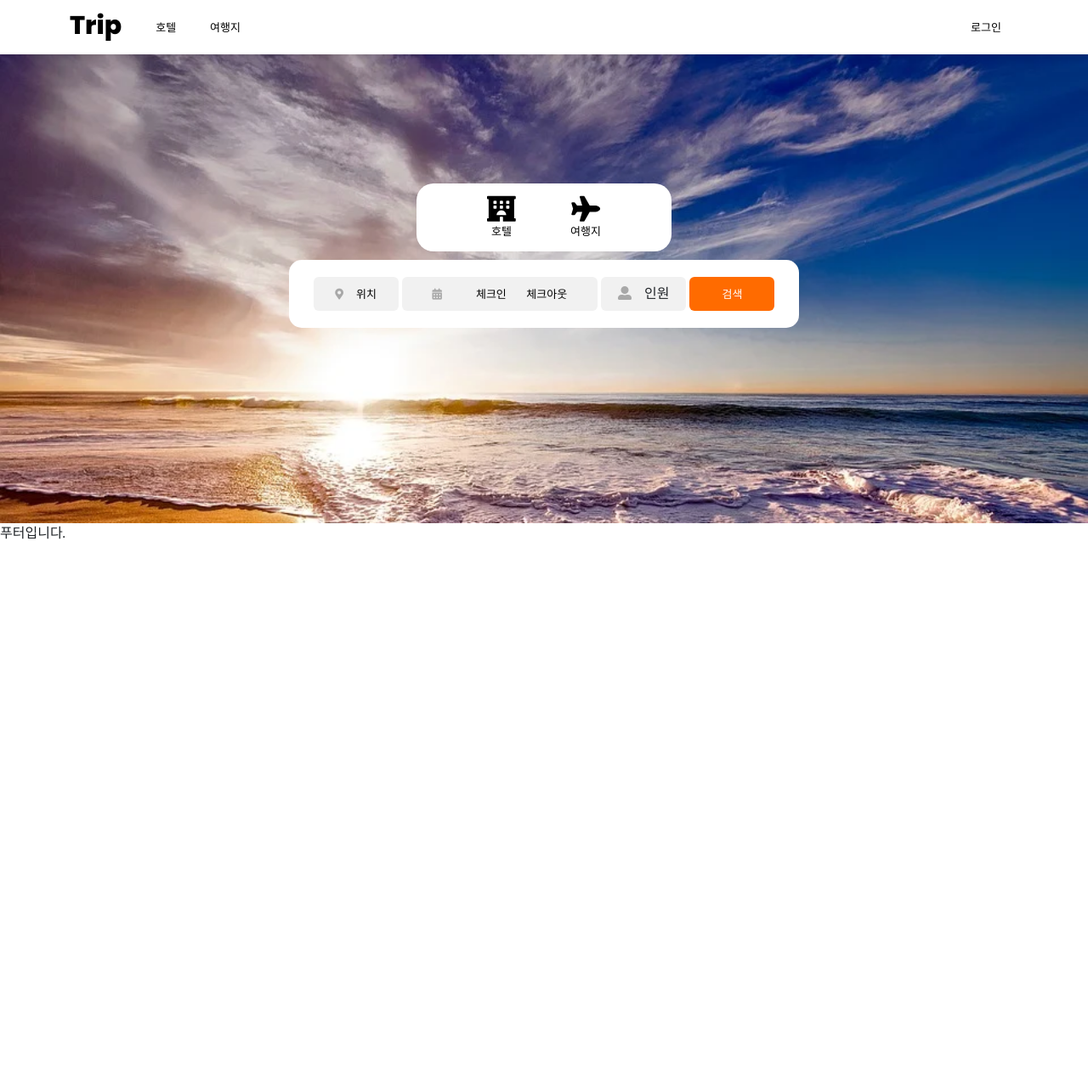
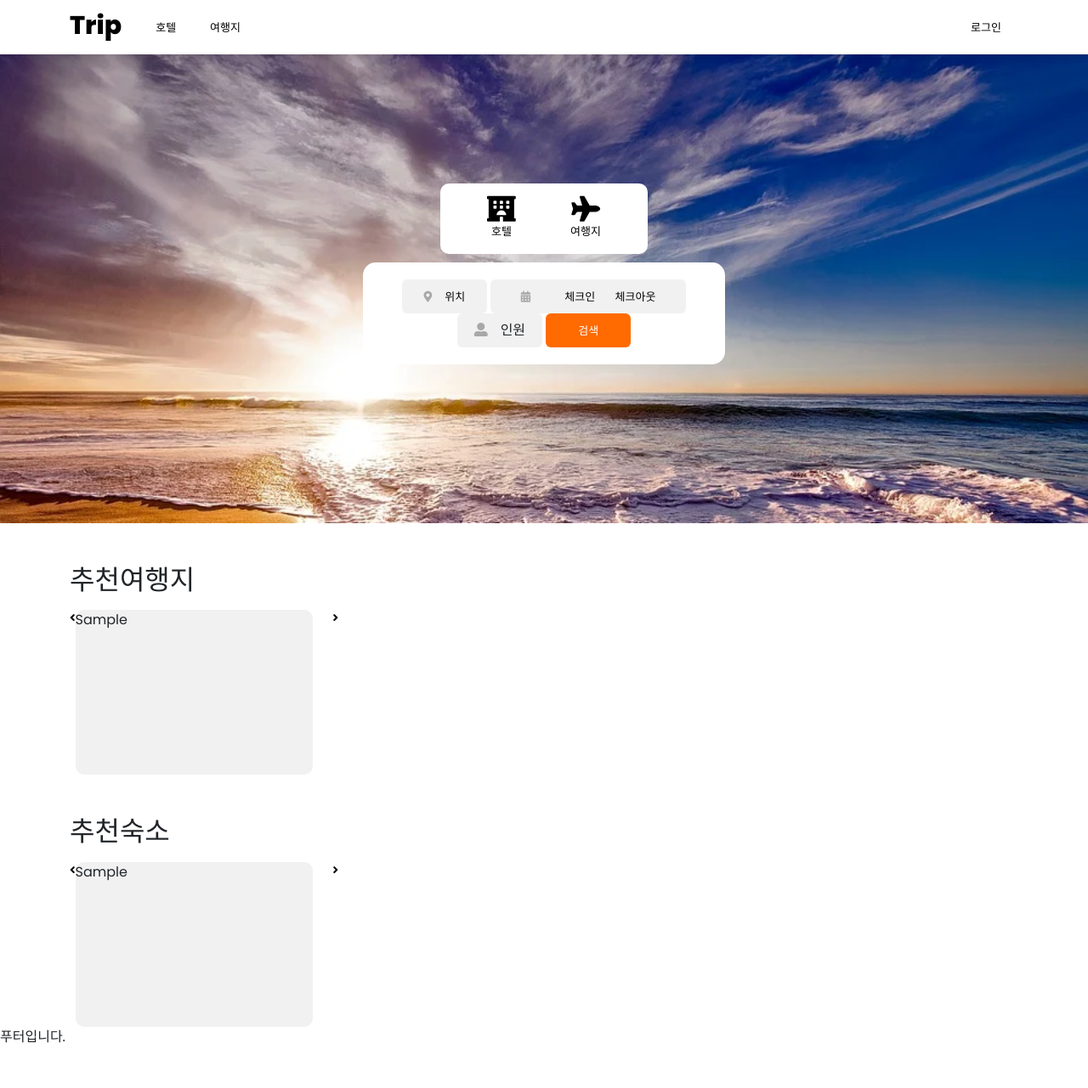
Before and after one commit to seoyeonson/Trip, a Django app: page /main/ in a window 1280 px wide. Shown: the whole page at 85% size. Before the commit the page ends 635 px from the top, so only its background shows below. Run offline with Django 3.2, Linux system fonts and the light colour scheme; tables that the repository leaves empty hold one stand-in row (values such as "Sample post"); some libraries are stand-ins or nearby versions.

Commit message:
손서연#4.06/16:37
hotel_detail session -> hotel_reserve,
main.html( + 추천여행지, 추천숙소 추가)

```diff
--- a/SLHJ/templates/hotel_reserve.html
+++ b/SLHJ/templates/hotel_reserve.html
@@ -50,9 +50,9 @@
         </div>
         <div class="reserve_confirm">
             <label class="reserve_index">숙소 이름</label>
-            <label>{{hotel_name}}</label>
+            <label>{{ hotel_name }}</label>
             <label class="reserve_index">객실타입/기간</label>
-            <label>{{room_type}} / {{night}}박</label>
+            <label>{{ reserve_room }} / {{night}}박</label>
             <label class="reserve_index">체크인</label>
             <label>{{reserve_startdate}}</label>
             <label class="reserve_index">체크아웃</label>
--- a/SLHJ/templates/main.html
+++ b/SLHJ/templates/main.html
@@ -20,7 +20,7 @@
                         </ul>
                     </ul>
                 </div>
-                <div class="hotel_search" id="hotel_search"> <!-- 호텔 검색창 -->
+                <div class="hotel_search col-lg-4" id="hotel_search"> <!-- 호텔 검색창 -->
                     <ul>
                         <li>
                             <a onclick="search_location()" class="location" id="location">
@@ -50,32 +50,61 @@
                         <li class="vacation_submit"><a href="#"><span style="color:white; padding:10px 30px 10px 30px;">검색</span></a></li>
                     </ul>
                 </div>
-                <div class="hotel_location" id="hotel_location" style="display: none;">
-                        <a onclick="hotel_lo_select()" class="select"><li id="hotel_lo_select1" class="hotel_lo_select">서울</li></a>
-                        <a onclick="hotel_lo_select()" class="select"><li id="hotel_lo_select2" class="hotel_lo_select">경기</li></a>
-                        <a onclick="hotel_lo_select()" class="select"><li id="hotel_lo_select3" class="hotel_lo_select">인천</li></a>
-                </div>
+                <!-- <div class="hotel_location col-lg-4" id="hotel_location" style="display: none;"> -->
+                <ul class="hotel_location col-lg-4" id="hotel_location" style="display: none; margin-left: auto; margin-right: auto; border-radius: 10px;">
+                    <a onclick="hotel_lo_select()" class="select"><li id="hotel_lo_select1" class="hotel_lo_select">서울</li></a>
+                    <a onclick="hotel_lo_select()" class="select"><li id="hotel_lo_select2" class="hotel_lo_select">경기</li></a>
+                    <a onclick="hotel_lo_select()" class="select"><li id="hotel_lo_select3" class="hotel_lo_select">인천</li></a>
+                </ul>
+                <!-- </div> -->
                 <div class="date_pick" id="date_pick" style="display: none;">
                     <!-- <input type="text" name="daterange" value="01/01/2018 - 01/15/2018" /> -->
                     <input id="start_day" class="start_day" type="date" min="">
                     <input id="end_day" class="end_day" type="date">
                     <input id="submit_day" type="submit" onclick="input_date()" value="적용">
                 </div>
-
-
-                <div class="vacation_location" id="vacation_location" style="display: none;">
-                    <a onclick="vacation_lo_select()" class="select"><li id="vacation_lo_select1" class="vacation_lo_select">서울</li></a>
-                    <a onclick="vacation_lo_select()" class="select"><li id="vacation_lo_select2" class="vacation_lo_select">경기</li></a>
-                    <a onclick="vacation_lo_select()" class="select"><li id="vacation_lo_select3" class="vacation_lo_select">인천</li></a>
-                </div>
             </div>
         </div>
     </section>
     <div></div>
     </header>
-    <article>
-        <section></section>
-        <section></section>
+    <article class="container">
+        <div class="mt-5">
+            <h2 class="mb-3">추천여행지</h2>
+            <div class="d-lg-flex">
+                <a href="#" title="이전"><i class='fas fa-angle-left'></i></a>
+                    {% for vacation in recommand_vacations %}
+                        {% if forloop.counter < 4 %}
+                        <div class="recommend_vaction col-lg-3 col-12 me-lg-4">
+                            <p>{{ vacation.TURSM_INFO_NM }}</p>
+                        </div>
+                        {% else %}
+                        <div class="recommend_vaction col-lg-3 col-12">
+                            <p>{{ vacation.TURSM_INFO_NM }}</p>
+                        </div>
+                        {% endif %}
+                    {% endfor %}
+                <a href="#" title="이전"><i class='fas fa-angle-right'></i></a>
+            </div>
+        </div>
+        <div class="mt-5">
+            <h2 class="mb-3">추천숙소</h2>
+            <div class="d-lg-flex">
+                <a href="#" title="이전"><i class='fas fa-angle-left'></i></a>
+                {% for hotel in recommand_hotels %}
+                    {% if forloop.counter < 4 %}
+                    <div class="recommend_vaction col-lg-3 col-12 me-lg-4">
+                        <p>{{ hotel.BIZPLC_NM }}</p>
+                    </div>
+                    {% else %}
+                    <div class="recommend_vaction col-lg-3 col-12">
+                        <p>{{ hotel.BIZPLC_NM }}</p>
+                    </div>
+                    {% endif %}
+                {% endfor %}
+                <a href="#" title="이전"><i class='fas fa-angle-right'></i></a>
+            </div>
+        </div>
     </article>
     <footer>푸터입니다.
     </footer>
--- a/SLHJ/views.py
+++ b/SLHJ/views.py
@@ -18,7 +18,14 @@ from django.core.files.storage import FileSystemStorage
 from django.http import FileResponse
 
 def main(request):
-    return render(request, 'main.html')
+    recommand_vacations = Vacation.objects.all().order_by('-vacation_rate')[:4]
+    recommand_hotels = Hotel.objects.all().order_by('-hotel_rate')[:4]
+
+    context = {
+        'recommand_vacations' : recommand_vacations,
+        'recommand_hotels' : recommand_hotels,
+    }
+    return render(request, 'main.html', context)
 
 def list(request):
     return render(request, 'hotel_list.html')
@@ -74,26 +81,35 @@ def user_create(request):
 
 def hotel_reserve(request):
     # 세션에 저장된 예약 정보들 (hotel_detail 에서 선택한 옵션들) 받아옵니다. *추후 기본값 수정 필요*
+    # hotel_name = request.session.get('hotel_name', Hotel.objects.get(hotel_id=1).BIZPLC_NM)
+    # hotel_reserve_people = request.session.get('hotel_reserve_people', 2)
+    # hotel_reserve_startdate = request.session.get('hotel_reserve_startdate', '2022-04-01')
+    # hotel_reserve_enddate = request.session.get('hotel_reserve_enddate', '2022-04-02')
+    # start_date = datetime.datetime.strptime(hotel_reserve_startdate, '%Y-%m-%d').date()
+    # end_date = datetime.datetime.strptime(hotel_reserve_enddate, '%Y-%m-%d').date()
     hotel_name = request.session.get('hotel_name', Hotel.objects.get(hotel_id=1).BIZPLC_NM)
     hotel_reserve_people = request.session.get('hotel_reserve_people', 2)
-    hotel_reserve_startdate = request.session.get('hotel_reserve_startdate', '2022-04-01')
-    hotel_reserve_enddate = request.session.get('hotel_reserve_enddate', '2022-04-02')
+    hotel_reserve_startdate = request.session.get('start_date', '2022-04-01')
+    hotel_reserve_enddate = request.session.get('end_date', '2022-04-02')
     start_date = datetime.datetime.strptime(hotel_reserve_startdate, '%Y-%m-%d').date()
     end_date = datetime.datetime.strptime(hotel_reserve_enddate, '%Y-%m-%d').date()
+    reserve_room = request.session.get('reserve_room')
 
-    hotel_room_pk = request.session.get('hotel_room_pk',1) #detail에서, 선택한 객실의 pk.
-    hotel_room = Hotel_room.objects.get(pk=hotel_room_pk)       # 방의 번호 hotel_room_id 를 사용합니다.
+
+    # hotel_room_pk = request.session.get('hotel_room_pk',1) #detail에서, 선택한 객실의 pk.
+    # hotel_room = Hotel_room.objects.get(pk=hotel_room_pk)       # 방의 번호 hotel_room_id 를 사용합니다.
     night = (end_date - start_date).days
-    hotel_reserve_price = hotel_room.room_price * night  # 각 방의 가격을 데이터 테이블로 받아와서 사용합니다.
+    # hotel_reserve_price = hotel_room.room_price * night  # 각 방의 가격을 데이터 테이블로 받아와서 사용합니다.
     if request.method=="GET":
         context = {
             'hotel_name': hotel_name,
             'reserve_people': hotel_reserve_people,
             'reserve_startdate':  hotel_reserve_startdate,
             'reserve_enddate': hotel_reserve_enddate,
-            'room_type': hotel_room.room_type,
-            'hotel_price': '{0:,}'.format(hotel_reserve_price),
+            'reserve_room' : reserve_room,
             'night': night,
+            # 'room_type': hotel_room.room_type,
+            # 'hotel_price': '{0:,}'.format(hotel_reserve_price),
         }
         return render(request, 'hotel_reserve.html', context)
     elif request.method=="POST": # 예약정보 테이블에 저장
@@ -102,7 +118,7 @@ def hotel_reserve(request):
         hotel_reserve_phonenum = request.POST["phone_num"]
 
         id = User.objects.get(id=request.session.get('id',1)) # session에 저장된 user의 정보를 불러옵니다.(기본값 1은 추후 수정)
-        room_id = hotel_room
+        # room_id = hotel_room
 
         hotel_reserve = Hotel_reserve(
             hotel_reserve_people = hotel_reserve_people,
@@ -112,7 +128,7 @@ def hotel_reserve(request):
             hotel_reserve_enddate = hotel_reserve_enddate,
             hotel_reserve_price = hotel_reserve_price,
             id = id,
-            room_id = room_id
+            # room_id = room_id
         )
 
         hotel_reserve.save()
@@ -150,6 +166,10 @@ def vacation_reserve(request):
         return redirect(f'/vacation_confirm/?reserve={vacation_reserve.vacation_reserve_id}')
 
 def hotel_detail(request, pk):
+    # list 에서 session으로 넘어온 값
+    check_in = request.session.get('check_in', '2022-01-01')
+    check_out = request.session.get('check_out', '2022-01-01')
+    hotel_reserve_people = request.session.get('hotel_reserve_people', 2)
 
     if request.method == "GET":
         count = {}
@@ -160,7 +180,7 @@ def hotel_detail(request, pk):
             # ##### hotel_room
             # hotel_room = Hotel_room.objects.filter(hotel_id=pk).values_list('room_type','room_people', 'room_price').distinct()
             hotel_room = Hotel_room.objects.filter(hotel_id=pk).values('room_type','room_people', 'room_price').distinct()
-            print(hotel_room.values())
+            # print(hotel_room.values())
 
             # ##### hotel_review
             # hotel_id 가 pk인 hotel_review 를 가져옴
@@ -205,6 +225,9 @@ def hotel_detail(request, pk):
 
 
         context = {
+            'check_in' : check_in,
+            'check_out' : check_out,
+            'hotel_reserve_people' : hotel_reserve_people,
             'hotel': hotel,
             'hotel_room': hotel_room,
             'reviews': page_obj,
@@ -217,6 +240,22 @@ def hotel_detail(request, pk):
         }
 
         return render(request, 'hotel_detail.html', context)
+
+    if request.method == "POST":
+        hotel_pk = pk;
+        start_date = request.POST.get('start_date')
+        end_date = request.POST.get('end_date')
+        hotel_reserve_people = request.POST.get('hotel_reserve_people')
+        reserve_room = request.POST.get('reserve_room')
+
+        request.session['start_date'] = start_date
+        request.session['end_date'] = end_date
+        request.session['hotel_pk'] = hotel_pk
+        request.session['hotel_reserve_people'] = hotel_reserve_people
+        request.session['reserve_room'] = reserve_room
+
+        return redirect('/hotel_reserve/')
+
 
 def vacation_detail(request, pk):
     count = {}
@@ -452,7 +491,7 @@ def sample2(request):  # vacation_reserve 데이터 입력포맷입니다.
 
 def sample3(request):   # hotel_room 포맷입니다.
 
-    room_type = "스탠다드"
+    room_type = "디럭스"
     room_price = 100000
     room_people = 2
 
@@ -526,7 +565,8 @@ def sample5(request):       # hotel_review 포맷입니다.
     return render(request, 'sample5.html')
 
 def sample6(request):   # hotel_image 포맷입니다.  vacation_image 는 hotel => vacation 으로 바꾸기만 하면됩니다.
-    if request.method == "POST":
+    if request.method == "GET":
+        request.session()
         hotel_id = Hotel.objects.get(pk=1)      # 어떤 호텔의 사진인지 가져와야 합니다. ex) pk = pk
         hotel_image_title = request.POST['fileTitle']
         hotel_image_file_path = request.FILES["uploadedFile"]
--- a/static/bs/css/css.css
+++ b/static/bs/css/css.css
@@ -78,6 +78,10 @@ hr{
     display: none;
 }
 
+.date_pick{
+    display: none;
+}
+
 /* nav */
 .toolbar {
     background: #FFFFFF;
@@ -133,10 +137,8 @@ hr{
 
 .menu_select {
     display: inline-block;
-    width: 300px;
-    height: 80px;
     background-color: #FFFFFF;
-    border-radius: 20px;
+    border-radius: 10px;
 }
 
 .hotel_icon {
@@ -1079,27 +1081,24 @@ top: 100%;
 
 .menu_icon {
     list-style:none;
-    padding-top: 15px;
-    padding-left: 10px;
-    padding-right: 10px;
+    padding: 15px 25px;
+    margin: 0px;
 }
 
-.menu_icon>ul {
+.menu_icon ul {
     list-style: none;
     display: inline-block;
-    padding-left: 10px;
-    padding-right: 10px;
+    padding: 0 30px;
 }
 
 .menu_icon>ul>a>li {
-    padding-left: 20px;
-    padding-right: 20px;
+    padding-left: 0 20px;
 }
 
 .hotel_search {
     margin-top: 10px;
-    width: 600px;
-    height: 80px;
+    /* width: 600px; */
+    /* height: 80px; */
     margin-left: auto;
     margin-right: auto;
     background-color: #FFFFFF;
@@ -1256,3 +1255,85 @@ top: 100%;
 .date_pick {
     margin-top: 10px;
 }
+
+/* body {
+    color: #000;
+    overflow-x: hidden;
+    height: 100%;
+    background-color: #FFEE58 !important;
+    background-repeat: no-repeat;
+    padding: 0 !important
+}
+
+.container {
+    padding-top: 120px;
+    padding-bottom: 120px
+}
+
+label {
+    font-size: 18px
+}
+
+input {
+    padding: 10px 15px !important;
+    border: 1px solid #CFD8DC !important;
+    border-radius: 4px !important;
+    box-sizing: border-box;
+    background-color: #fff !important;
+    color: #000 !important;
+    font-size: 16px !important;
+    letter-spacing: 1px;
+    position: relative;
+    width: 100%
+}
+
+input:focus {
+    -moz-box-shadow: none !important;
+    -webkit-box-shadow: none !important;
+    box-shadow: none !important;
+    border: 1px solid #FFA000 !important;
+    outline-width: 0
+}
+
+.daterangepicker {
+    background-color: #fff;
+    border-radius: 0 !important;
+    align-content: center !important;
+    padding: 0 !important
+}
+
+thead tr:nth-child(2) {
+    color: #BDBDBD !important
+}
+
+tbody tr td {
+    padding: 5px 7px !important
+}
+
+.month {
+    font-size: 16px !important;
+    padding-bottom: 10px !important;
+    padding-top: 10px !important
+}
+
+.start-date,
+.end-date {
+    border-radius: 0px !important
+}
+
+.available:hover {
+    border-radius: 0px !important
+}
+
+.off {
+    color: #EEEEEE !important
+}
+
+.off:hover {
+    background-color: #EEEEEE !important;
+    color: #fff !important
+}
+
+.drp-buttons {
+    display: none !important
+} */
--- a/static/bs/js/js.js
+++ b/static/bs/js/js.js
@@ -301,6 +301,17 @@ $(document).ready(function() {
             $('input[name='+fieldName+']').val(1);
         }
     });
+
+    // $(function() {
+    //     $('input[name="daterange"]').daterangepicker({
+    //         "startDate": "01/01/2020",
+    //         "endDate": "17/01/2020",
+    //         opens: 'center',
+    //         locale: {
+    //         format: 'DD/MM/YYYY'
+    //         }
+    //     });
+    // });
 });
 
 // 구글맵
@@ -322,12 +333,14 @@ function myMap() {
 
 
 function choice_people() {
+    $('.date_pick').css('display', 'none');
     $('.hotel_reserve_people').css('display', 'block');
     $('.hotel_room_select').css('display', 'none');
     $('.hotel_reserve_people').toggleClass('');
 }
 
 function choice_room() {
+    $('.date_pick').css('display', 'none');
     $('.hotel_room_select').css('display', 'block');
     $('.hotel_reserve_people').css('display', 'none');
 }
@@ -336,4 +349,12 @@ function hotel_room_select(text){
     $('.hotel_room_select').css('display', 'none');
     value = $(text).text();
     $(".room").html(value);
+    $(".room").html(value);
+    $('input[name=reserve_room]').attr('value', value);
 }
+
+function choice_date(){
+    $('.date_pick').css('display', 'block');
+    $('.hotel_reserve_people').css('display', 'none');
+    $('.hotel_room_select').css('display', 'none');
+}
```
Also changed, not shown: SLHJ/templates/hotel_detail.html (+21 -11 lines).
